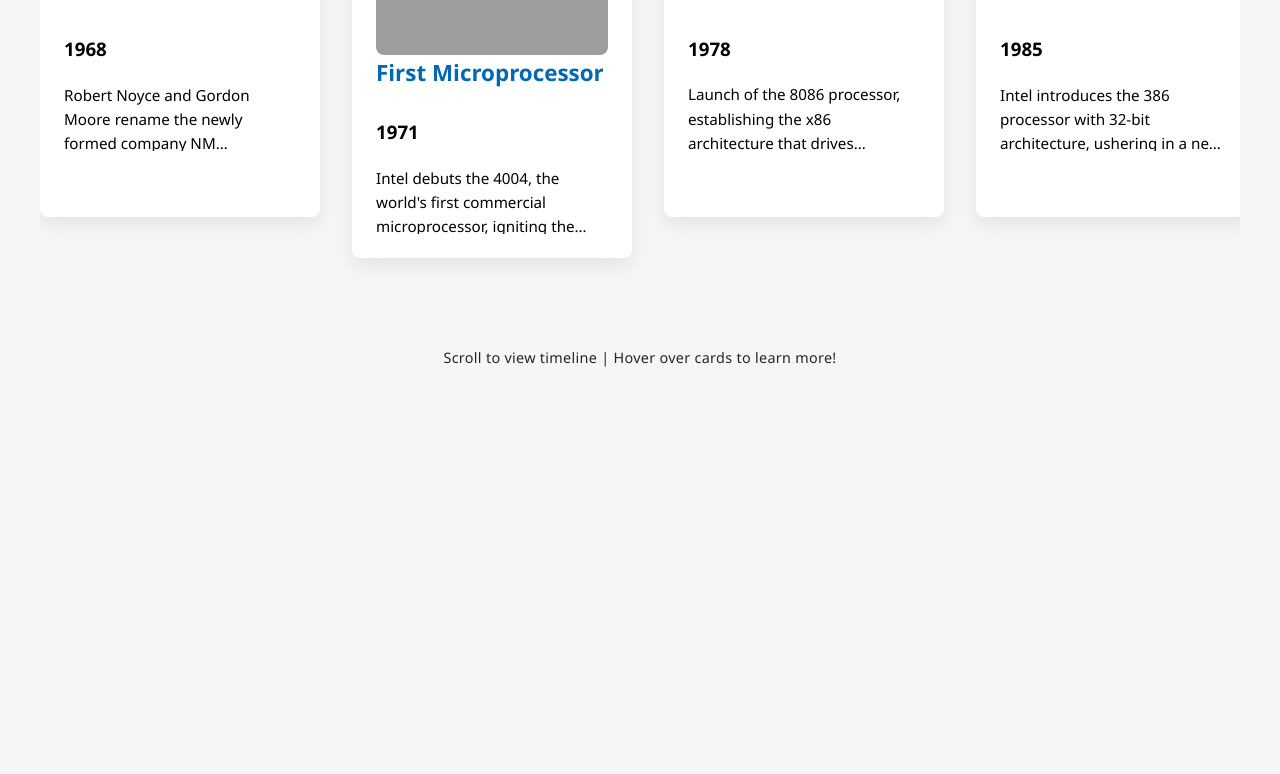
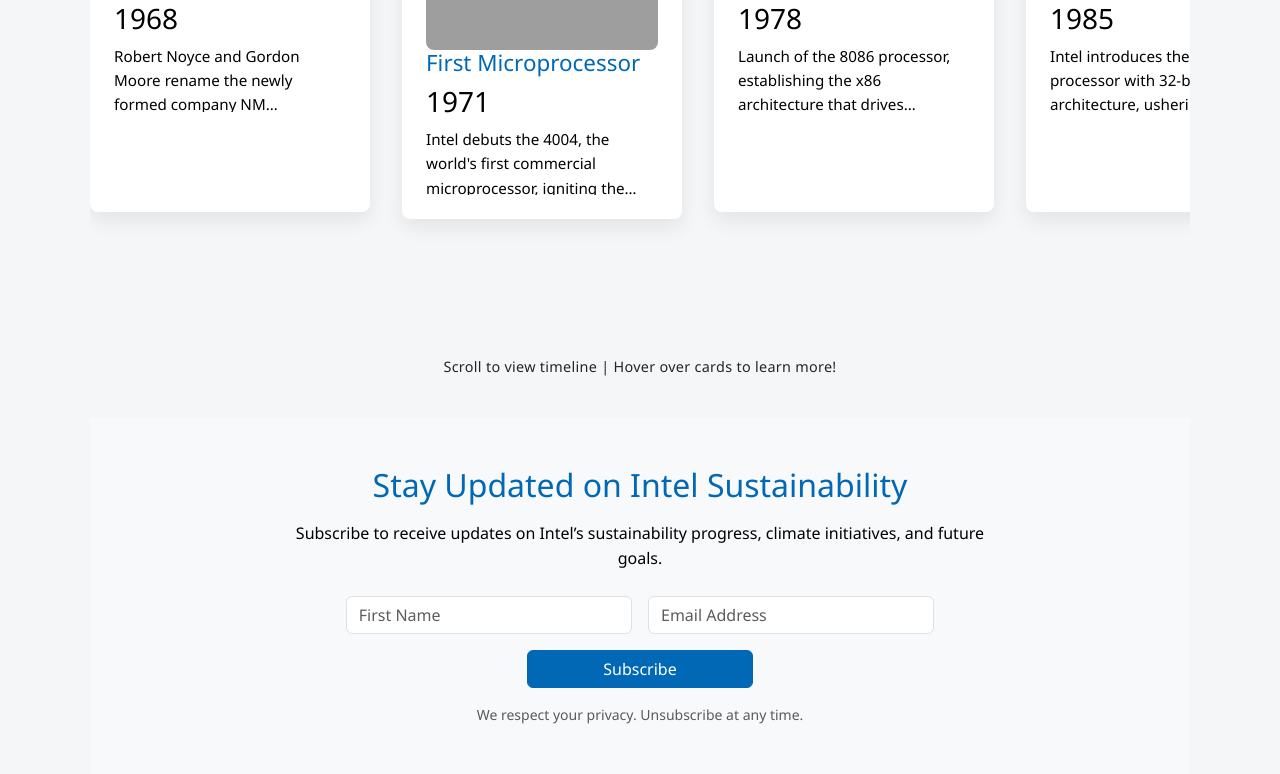
Before and after one commit to zoersmithonline/03-prj-intel-sustainability, a plain HTML site: page index.html in a window 1280 px wide. Shown: the part 585-1359 px from the top of the page. Before the commit the page ends 994 px from the top, so only its background shows below. Drawn offline with nearby package versions, Linux system fonts and the light colour scheme; grey boxes are pictures that could not be loaded.

Commit message:
subscription

```diff
--- a/index.html
+++ b/index.html
@@ -4,6 +4,9 @@
   <meta charset="UTF-8" />
   <meta name="viewport" content="width=device-width, initial-scale=1.0" />
   <title>Intel: Sustainability Through the Ages</title>
+
+    <link href="https://cdn.jsdelivr.net/npm/bootstrap@5.3.3/dist/css/bootstrap.min.css" rel="stylesheet" integrity="sha384-QWTKZyjpPEjISv5WaRU9OFeRpok6YctnYmDr5pNlyT2bRjXh0JMhjY6hW+ALEwIH" crossorigin="anonymous">
+
   <link rel="stylesheet" href="style.css" />
 </head>
 <body>
@@ -136,5 +139,65 @@
 
   <p>Scroll to view timeline | Hover over cards to learn more!</p>
 
+
+  <!-- Sustainability Newsletter Section -->
+<section class="newsletter-section py-5 bg-light">
+  <div class="container">
+    <div class="row justify-content-center text-center">
+      <div class="col-lg-8">
+        <h2 class="mb-3">Stay Updated on Intel Sustainability</h2>
+        <p class="mb-4">
+          Subscribe to receive updates on Intel’s sustainability progress,
+          climate initiatives, and future goals.
+        </p>
+
+        <form class="row g-3 justify-content-center needs-validation" novalidate>
+
+          <div class="col-md-5">
+            <input type="text" class="form-control" placeholder="First Name" required>
+            <div class="invalid-feedback">
+              Please enter your first name.
+            </div>
+          </div>
+
+          <div class="col-md-5">
+            <input type="email" class="form-control" placeholder="Email Address" required>
+            <div class="invalid-feedback">
+              Please enter a valid email address.
+            </div>
+          </div>
+
+          <div class="col-12 col-md-4">
+            <button class="btn btn-primary w-100" type="submit">
+              Subscribe
+            </button>
+          </div>
+
+        </form>
+
+        <small class="text-muted d-block mt-3">
+          We respect your privacy. Unsubscribe at any time.
+        </small>
+      </div>
+    </div>
+  </div>
+</section>
+
+<script>
+(() => {
+  'use strict'
+  const forms = document.querySelectorAll('.needs-validation')
+  Array.from(forms).forEach(form => {
+    form.addEventListener('submit', event => {
+      if (!form.checkValidity()) {
+        event.preventDefault()
+        event.stopPropagation()
+      }
+      form.classList.add('was-validated')
+    }, false)
+  })
+})()
+</script>
+
 </body>
 </html>
--- a/style.css
+++ b/style.css
@@ -59,17 +59,32 @@
    Timeline Layout
 ========================= */
 
+/*section {
+  display: flex;
+  gap: 2rem;
+  overflow-x: auto;
+  padding: 3rem 4rem;
+  max-width: 1000px;
+  margin: 0 auto;
+  scroll-snap-type: x mandatory;
+  position: relative;
+  align-items: flex-start; /* prevents cards from all stretching
+}*/
+
 section {
   display: flex;
   gap: 2rem;
   overflow-x: auto;
-  padding: 3rem 4rem;
-  max-width: 1200px;
-  margin: 0 auto;
+
+  padding: 6rem 0;        /* remove side padding */
+  width: 90%;             /* shrink overall width */
+  max-width: 1100px;      /* control max size */
+  margin: 0 auto;         /* center it */
+
   scroll-snap-type: x mandatory;
-  position: relative;
-  align-items: flex-start; /* prevents cards from all stretching */
+  align-items: flex-start;
 }
+
 
 .timeline-card {
   flex: 0 0 auto;
@@ -94,6 +109,8 @@
 /* Timeline card images */
 .timeline-card img {
   width: 100%;
+  height: 160px;
+  object-fit: cover;
   height: auto;
   display: block;
   border-radius: 8px; /* adjust this value for more/less rounding */
@@ -143,6 +160,28 @@
   color: black;
   letter-spacing: 0.3px;
   opacity: 0.85;
+}
+
+/* =========================
+   Newsletter Section
+========================= */
+
+.newsletter-section {
+  background: #f4f6f8;
+}
+
+.newsletter-section h2 {
+  color: var(--intel-blue);
+}
+
+.newsletter-section .btn-primary {
+  background-color: var(--intel-blue);
+  border-color: var(--intel-blue);
+}
+
+.newsletter-section .btn-primary:hover {
+  background-color: #005a9e;
+  border-color: #005a9e;
 }
 
 /* =========================
@@ -238,4 +277,5 @@
 header > div {
   padding: 0 1.5rem;
 }
+
 }
```
